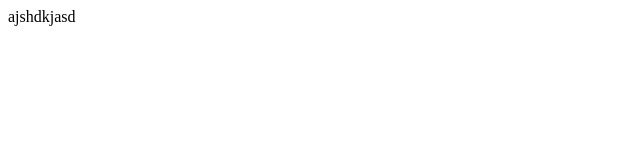
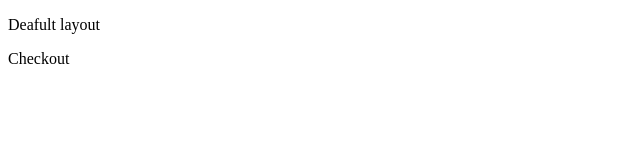
Before and after one commit to jemluz/coffee-delivery, a React (Vite) app: page /checkout in a window 1280 px wide. Shown: the top 160 px of the page, without its empty margins (0-640 px from the left). Built offline with nearby package versions, Linux system fonts and the light colour scheme.

Commit message:
setup router and pages files

```diff
--- a/src/App.tsx
+++ b/src/App.tsx
@@ -1,9 +1,12 @@
+import { BrowserRouter } from "react-router-dom"
+import { Router } from "./Router"
+
 function App() {
 
   return (
-    <div className="App">
-      ajshdkjasd
-    </div>
+    <BrowserRouter>
+      <Router />
+    </BrowserRouter>
   )
 }
 
--- /dev/null
+++ b/src/Router.tsx
@@ -0,0 +1,17 @@
+import { Route, Routes } from "react-router-dom";
+import { Checkout } from "./pages/Checkout";
+import { DefaultLayout } from "./pages/DefaultLayout";
+import { Home } from "./pages/Home";
+import { Success } from "./pages/Success";
+
+export function Router() {
+  return (
+    <Routes>
+      <Route path="/" element={<DefaultLayout />}>
+        <Route path="/" element={<Home />} />
+        <Route path="/checkout" element={<Checkout />} />
+        <Route path="/success" element={<Success />} />
+      </Route>
+    </Routes>
+  )
+}
--- /dev/null
+++ b/src/pages/Checkout/index.tsx
@@ -0,0 +1,3 @@
+export function Checkout() {
+  return <p>Checkout</p>
+}
--- /dev/null
+++ b/src/pages/DefaultLayout/index.tsx
@@ -0,0 +1,10 @@
+import { Outlet } from "react-router-dom";
+
+export function DefaultLayout() {
+  return (
+    <div>
+      <p>Deafult layout</p>
+      <Outlet />
+    </div>
+  )
+}
--- /dev/null
+++ b/src/pages/Home/index.tsx
@@ -0,0 +1,3 @@
+export function Home() {
+  return <p>Home</p>
+}
--- /dev/null
+++ b/src/pages/Success/index.tsx
@@ -0,0 +1,3 @@
+export function Success() {
+  return <p>Success</p>
+}
```
Also changed, not shown: src/pages/Checkout/styles.ts (added), src/pages/DefaultLayout/styles.ts (added), src/pages/Home/styles.ts (added).
